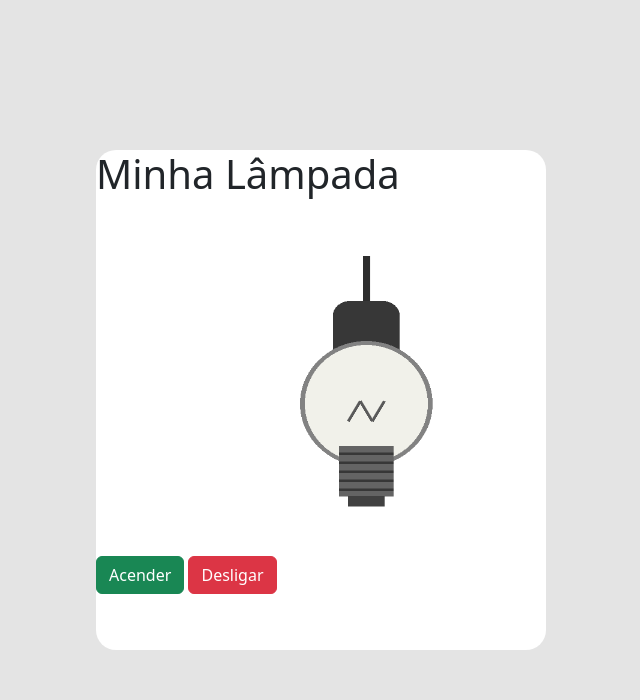
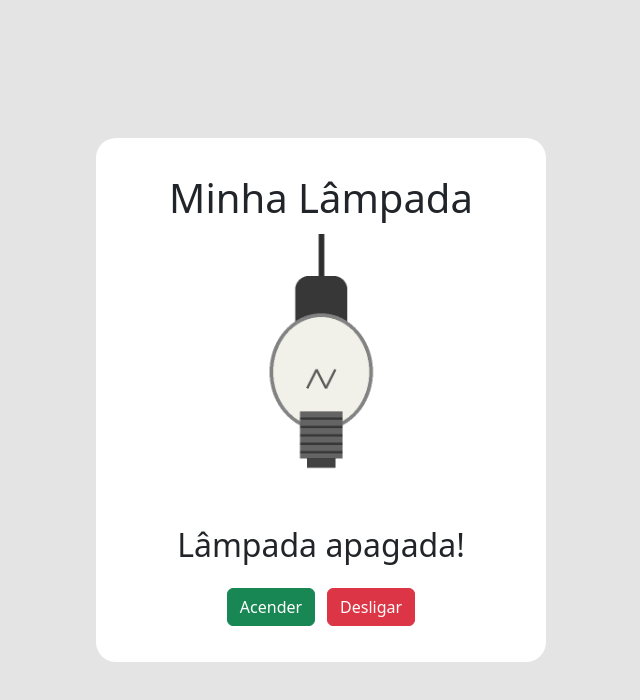
Before and after one commit to Bruno-Ozen/ATIVIDADE-02_PROGRAMACAO-DE-SISTEMAS-WEB, a plain HTML site: page index.html in a window 1280 px wide. Shown: the whole page, without its empty margins (319-959 px from the left). Drawn offline with nearby package versions, Linux system fonts and the light colour scheme.

Commit message:
Formatação CSS dos itens do painel corrigida

```diff
--- a/index.html
+++ b/index.html
@@ -13,9 +13,12 @@
 <body>
     <div id="painel_lampada">
         <h1>Minha Lâmpada</h1>
-        <img id="lampada" src="lampada-apagada.png" alt="Lâmpada Apagada">
-        <button id="botao" class="btn btn-success">Acender</button>
-        <button id="botao_desligar" class="btn btn-danger">Desligar</button>
+        <img id="lampada" src="lampada-apagada.png">
+        <h2>Lâmpada apagada!</h2>
+        <div class="botoes-lampada">
+            <button id="botao" class="btn btn-success">Acender</button>
+            <button id="botao_desligar" class="btn btn-danger">Desligar</button>
+        </div>
     </div>
 
     <script src="https://cdn.jsdelivr.net/npm/bootstrap@5.3.9/dist/js/bootstrap.bundle.min.js"
--- a/style.css
+++ b/style.css
@@ -8,17 +8,32 @@ body {
 
 #painel_lampada {
     background-color: #ffffff;
-    width: 450px;
-    height: 500px;
+    box-sizing: border-box;
+    width: min(450px, calc(100vw - 32px));
+    min-height: 500px;
     border-radius: 20px;
-
+    padding: 24px;
+    display: flex;
+    flex-direction: column;
     justify-content: center;
     align-items: center;
 }
 
+#painel_lampada h1,
+#painel_lampada h2 {
+    text-align: center;
+    margin: 12px 0;
+}
+
 #lampada {
-    width: 300px;
-    height: 300px;
-    margin-top: 50px;
-    margin-left: 120px;
+    width: 280px;
+    height: 280px;
+    max-width: 100%;
+    object-fit: contain;
 }
+
+.botoes-lampada {
+    display: flex;
+    gap: 12px;
+    margin: 12px 0;
+}
```
